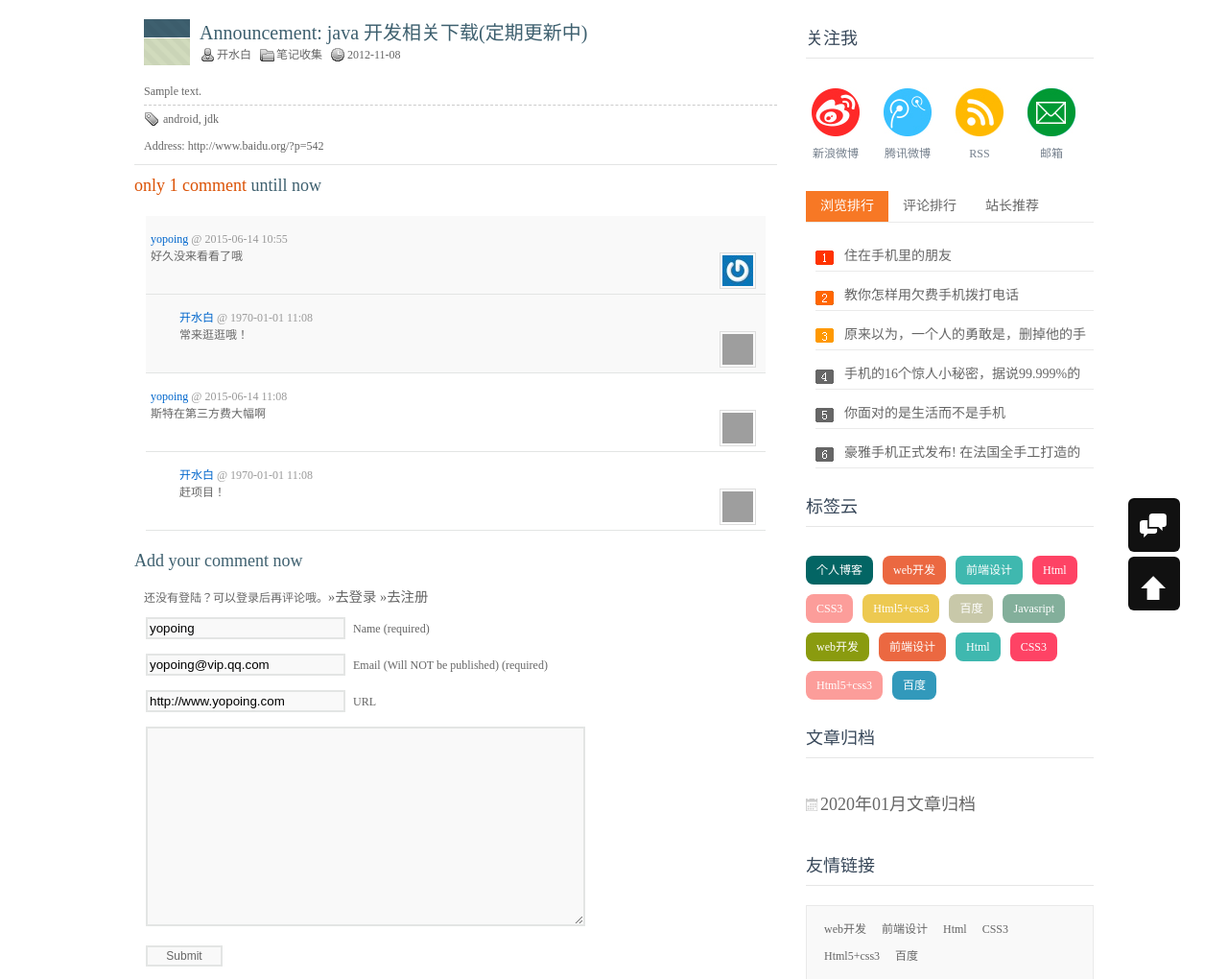
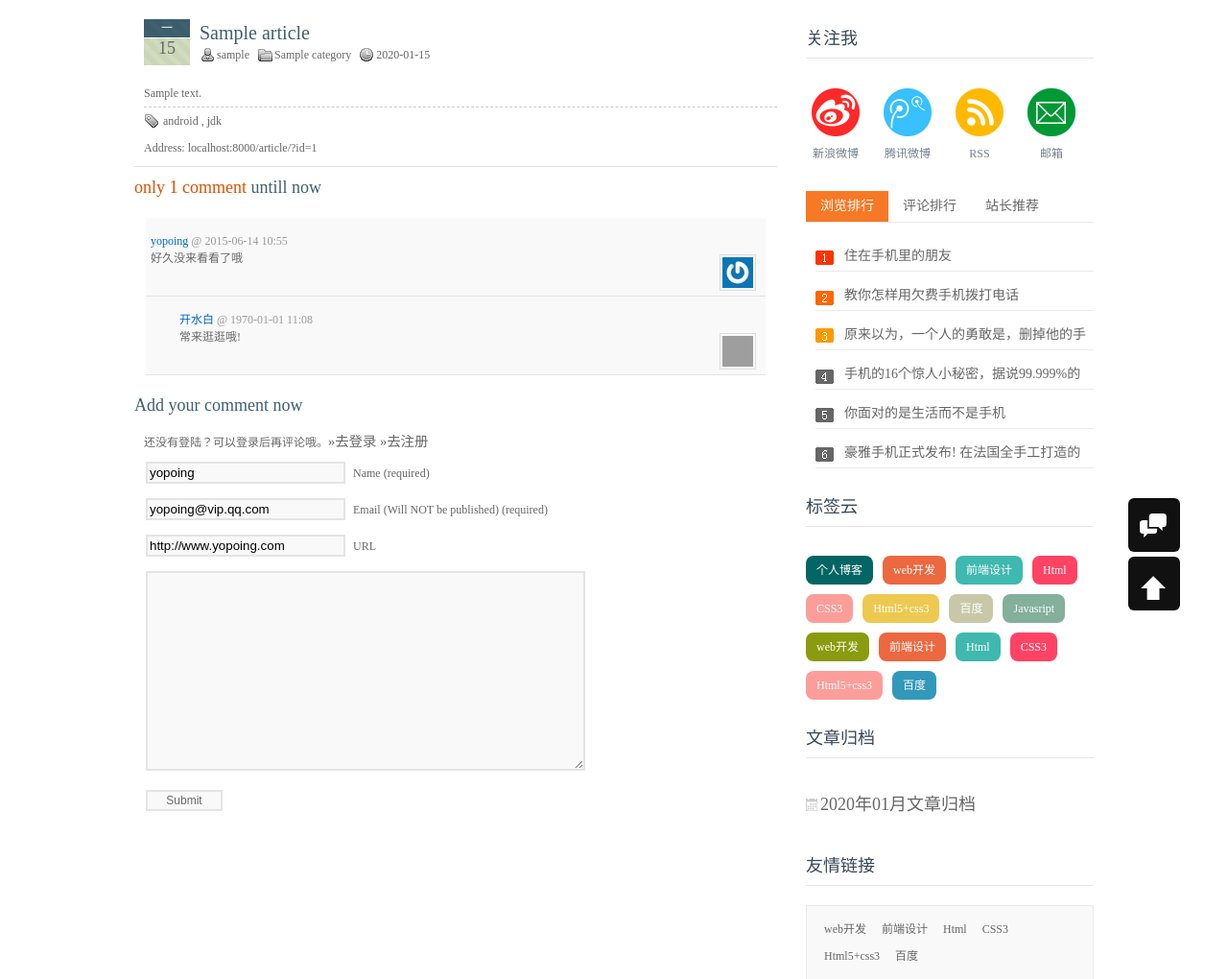
Before and after one commit to jiangzhuolin/my_blog, a Django app: page /article/?id=1 in a window 1280 px wide. Shown: the part 149-1169 px from the top of the page at 96% size. Run offline with Django 3.2, Linux system fonts and the light colour scheme; tables that the repository leaves empty hold one stand-in row (values such as "Sample post"); grey boxes are pictures that could not be loaded.

Commit message:
Fix the bug of article page
Fix the bug that the footer display is Exceptional

```diff
--- a/blog/views.py
+++ b/blog/views.py
@@ -16,6 +16,7 @@ logger = logging.getLogger("blog.views")
 def global_setting(request):
     SITE_NAME=settings.SITE_NAME
     SITE_DESC = settings.SITE_DESC
+    SITE_URL = settings.SITE_URL
     # 分类数据
     category_list = Category.objects.all()
     # 文章归档数据
--- a/my_blog/settings.py
+++ b/my_blog/settings.py
@@ -222,6 +222,7 @@ LOGGING = {
 # 网站的基本信息
 SITE_NAME = '沉默的个人博客'
 SITE_DESC = '学无先后，达者为师'
+SITE_URL = 'localhost:8000/'
 WEIBO_SINA = 'http://weibo.sina.com/jiang'
 WEIBO_TENCET = 'http://weibo.sina.com/jiang'
 PRO_RSS = 'http://www.google.com'
--- a/templates/article.html
+++ b/templates/article.html
@@ -2,32 +2,50 @@
 {% load staticfiles %}
 {% load myfilter %}
 {% block left_content %}
-    <div class="l_box f_l">
 <div class="postdate">
-      <div class="month"></div>
-      <div class="date"></div>
+    <div class="month">{{ article.date_publish | month_to_upper }}</div>
+    <div class="date">{{ article.date_publish |date:'d' }}</div>
 </div>
+
 <div class="title">
-        <h2><a href="http://www.baidu.org/?p=542" rel="bookmark" title="Permanent Link to Announcement: java  开发相关下载(定期更新中)">Announcement: java  开发相关下载(定期更新中)</a></h2>
+    <h2>
+        <a href="" rel="bookmark" title="{{ article.title }}"> {{ article.title }} </a>
+    </h2>
     <div class="postmeta">
-          <span class="postmeta_author">开水白</span>
-          <span class="postmeta_category"><a href="http://www.baidu.org/?cat=14" rel="category">笔记收集</a></span>
-          <span class="postmeta_time">2012-11-08</span>
-        </div><!-- end postmeta -->
+      <span class="postmeta_author">{{ article.user }}</span>
+      <span class="postmeta_category"><a href="" rel="category">{{ article.category }}</a></span>
+      <span class="postmeta_time">{{ article.date_publish | date:'Y-m-d' }}</span>
+    </div>
+    <!-- end postmeta -->
+</div>
+
 <div class="entry">
   {{ article.content | safe }}
 </div>
-        <span class="tags"><a href="http://www.baidu.org/?tag=android" rel="tag">android</a>, <a href="http://www.baidu.org/?tag=jdk" rel="tag">jdk</a></span>      <div class="info">
-        Address:  <a href="http://www.baidu.org/?p=542" rel="bookmark" title="Announcement: java  开发相关下载(定期更新中)">http://www.baidu.org/?p=542</a>
+<span class="tags">
+    <a href="http://www.baidu.org/?tag=android" rel="tag">android</a>
+    , <a href="http://www.baidu.org/?tag=jdk" rel="tag">jdk</a>
+</span>
+<div class="info">
+    Address:<a href="{{ SITE_URL }}article/?id={{ article.id }}"> {{ SITE_URL }}article/?id={{ article.id }} </a>
 </div>
-
-      <div class="commentstitle"><span class="trackback"><a href="http://www.baidu.org/wp-trackback.php?p=542" rel="trackback" title="Trackback URI"></a></span><h3 id="comments"><span class="commentsnumber">only 1 comment</span> untill now</h3></div>
-
+<div class="commentstitle">
+    <span class="trackback">
+        <a href="http://www.baidu.org/wp-trackback.php?p=542" rel="trackback" title="Trackback URI"></a>
+    </span>
+    <h3 id="comments">
+        <span class="commentsnumber">only 1 comment</span> untill now
+    </h3>
+</div>
 <ol class="commentlist">
-
     <li class="alt" id="comment-59418">
-                <div class="top"><a href='http://www.yopoing.com' rel='external nofollow' class='url'>yopoing</a><span class="time"> @ <a href="#comment-59418" title="">2015-06-14 10:55</a></span></div>
-                <div><img alt='' src='images/default.jpg' class='avatar avatar-32 photo' height='32' width='32' /></div>
+        <div class="top">
+            <a href='http://www.yopoing.com' rel='external nofollow' class='url'>yopoing</a>
+            <span class="time"> @ <a href="#comment-59418" title="">2015-06-14 10:55</a></span>
+        </div>
+        <div>
+            <img alt='' src='images/default.jpg' class='avatar avatar-32 photo' height='32' width='32' />
+        </div>
 
         <div class="body">
             <p>好久没来看看了哦</p>
@@ -36,63 +54,57 @@
 
     <li class="alt" id="comment-59542">
         <div class="reply">
-                  <div class="top"><a href="http://xnbing.org" rel="external nofollow" class="url">开水白</a><span class="time"> @ <a href="#comment-59543" title="">1970-01-01 11:08</a></span></div>
-                  <div><img alt="" src="http://1.gravatar.com/avatar/f7c05a53670301b5b3c226eb8c2b93c0?s=32&amp;d=&amp;r=G" class="avatar avatar-32 photo" height="32" width="32"></div>
+            <div class="top">
+                <a href="http://xnbing.org" rel="external nofollow" class="url">开水白</a>
+                <span class="time"> @ <a href="#comment-59543" title="">1970-01-01 11:08</a></span>
+            </div>
+            <div>
+                <img alt="" src="http://1.gravatar.com/avatar/f7c05a53670301b5b3c226eb8c2b93c0?s=32&amp;d=&amp;r=G" class="avatar avatar-32 photo" height="32" width="32">
+            </div>
 
             <div class="body">
-                                        常来逛逛哦！                  </div>
+                常来逛逛哦!
             </div>
-              </li>
-
-              <li id="comment-59419">
-                <div class="top"><a href="http://www.yopoing.com" rel="external nofollow" class="url">yopoing</a><span class="time"> @ <a href="#comment-59419" title="">2015-06-14 11:08</a></span></div>
-                <div><img alt="" src="http://1.gravatar.com/avatar/3e0e324eed57e31dae38f59b829f250a?s=32&amp;d=&amp;r=G" class="avatar avatar-32 photo" height="32" width="32"></div>
-
-                <div class="body">
-                    <p>斯特在第三方费大幅啊</p>
-                </div>
-              </li>
-              <li id="comment-59543">
-                <div class="reply">
-                  <div class="top"><a href="http://xnbing.org" rel="external nofollow" class="url">开水白</a><span class="time"> @ <a href="#comment-59543" title="">1970-01-01 11:08</a></span></div>
-                  <div><img alt="" src="http://1.gravatar.com/avatar/f7c05a53670301b5b3c226eb8c2b93c0?s=32&amp;d=&amp;r=G" class="avatar avatar-32 photo" height="32" width="32"></div>
-
-                  <div class="body">
-                                        赶项目！                  </div>
         </div>
     </li>
 </ol>
-
 <div id="commentform">
     <h3 id="respond">Add your comment now</h3>
+    <div class='login_info'>
+        还没有登陆？可以登录后再评论哦。<big><a href="">&raquo;去登录</a>&nbsp;<a href="">&raquo;去注册</a></big>
+    </div>
+    <form action="http://www.baidu.org/wp-comments-post.php" method="post" id="commentform">
+        <p>
+            <input type="text" name="author" id="author" value="yopoing" size="25" tabindex="1" class="comment_input" />
+            <label for="author">Name (required)</label>
+        </p>
+        <p>
+            <input type="text" name="email" id="email" value="yopoing@vip.qq.com" size="25" tabindex="2" class="comment_input" />
+            <label for="email">Email (Will NOT be published) (required)</label>
+        </p>
 
-    <div class='login_info'>还没有登陆？可以登录后再评论哦。<big><a href="">&raquo;去登录</a>&nbsp;<a href="">&raquo;去注册</a></big></div>
-
-    <form action="http://www.baidu.org/wp-comments-post.php" method="post" id="commentform">
-
-
-    <p><input type="text" name="author" id="author" value="yopoing" size="25" tabindex="1" class="comment_input" />
-    <label for="author">Name (required)</label></p>
-
-    <p><input type="text" name="email" id="email" value="yopoing@vip.qq.com" size="25" tabindex="2" class="comment_input" />
-    <label for="email">Email (Will NOT be published) (required)</label></p>
-
-    <p><input type="text" name="url" id="url" value="http://www.yopoing.com" size="25" tabindex="3" class="comment_input" />
-    <label for="url">URL</label></p>
+        <p>
+            <input type="text" name="url" id="url" value="http://www.yopoing.com" size="25" tabindex="3" class="comment_input" />
+            <label for="url">URL</label>
+        </p>
 
 
     <!--<p><small><strong>XHTML:</strong> You can use these tags: &lt;a href=&quot;&quot; title=&quot;&quot;&gt; &lt;abbr title=&quot;&quot;&gt; &lt;acronym title=&quot;&quot;&gt; &lt;b&gt; &lt;blockquote cite=&quot;&quot;&gt; &lt;cite&gt; &lt;code class=&quot;&quot; title=&quot;&quot; data-url=&quot;&quot;&gt; &lt;del datetime=&quot;&quot;&gt; &lt;em&gt; &lt;i&gt; &lt;q cite=&quot;&quot;&gt; &lt;strike&gt; &lt;strong&gt; &lt;pre class=&quot;&quot; title=&quot;&quot; data-url=&quot;&quot;&gt; &lt;span class=&quot;&quot; title=&quot;&quot; data-url=&quot;&quot;&gt; </small></p>-->
 
-    <p><textarea name="comment" id="comment" cols="25" rows="5" tabindex="4" class="message_input" ></textarea></p>
+        <p>
+            <textarea name="comment" id="comment" cols="25" rows="5" tabindex="4" class="message_input" ></textarea>
+        </p>
 
-    <p><input name="submit" type="submit" id="submit" tabindex="5" value="Submit" class="button" />
+        <p>
+            <input name="submit" type="submit" id="submit" tabindex="5" value="Submit" class="button" />
             <input type="hidden" name="comment_post_ID" value="542" />
-    <p style="display: none;"><input type="hidden" id="akismet_comment_nonce" name="akismet_comment_nonce" value="999f94e7bf" /></p><p style="display: none;"><input type="hidden" id="ak_js" name="ak_js" value="87"/></p></p>
-
+            <p style="display: none;">
+                <input type="hidden" id="akismet_comment_nonce" name="akismet_comment_nonce" value="999f94e7bf" />
+            </p>
+            <p style="display: none;">
+                <input type="hidden" id="ak_js" name="ak_js" value="87"/>
+            </p>
+        </p>
     </form>
 </div>
-    </div>
-
-  </div>
-
 {% endblock %}
```
Also changed, not shown: 2 other files. Lines whose indentation alone changed are shown as unchanged.
